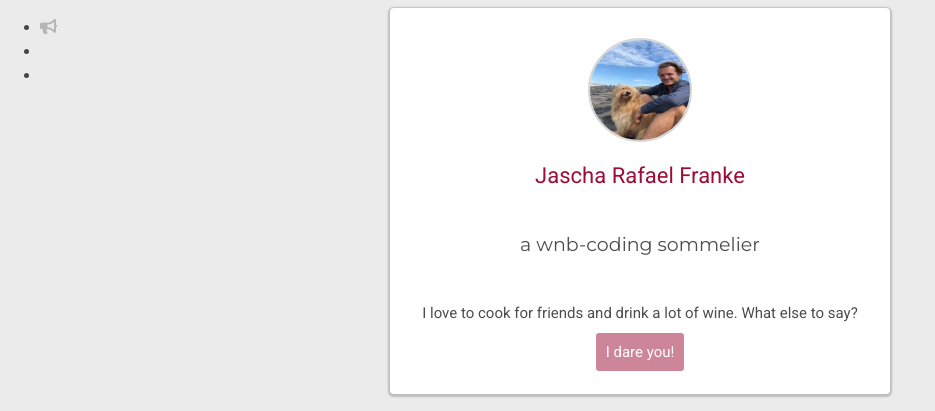
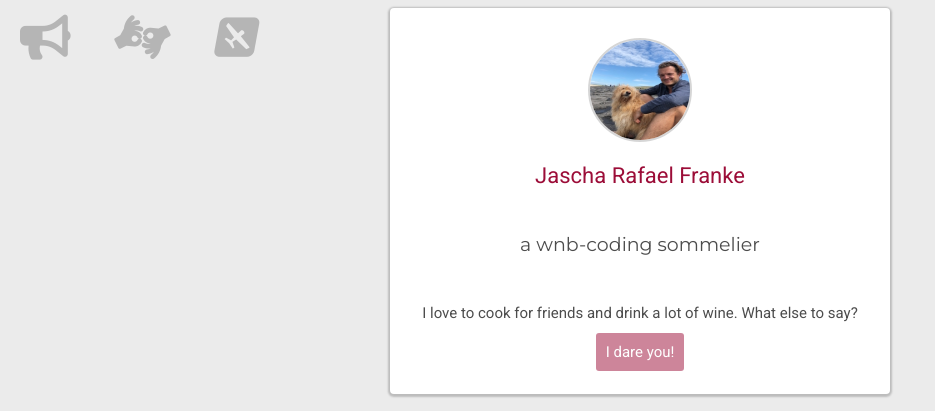
Before and after one commit to JayJay2018/profile, a plain HTML site: page index.html in a window 1280 px wide. Shown: the top 411 px of the page, without its empty margins (0-935 px from the left). Drawn offline with Linux system fonts and the light colour scheme.

Commit message:
side bar changes

```diff
--- a/index.html
+++ b/index.html
@@ -62,10 +62,10 @@
               <p>My English is as shitty as my coding skills, but I'm wondering if I succeed one day... <br><a href="https://www.angrybirds.com/games/" target="_blank"><i id="birdy" class="fab fa-3x fa-earlybirds"></i></a></p>
             </div>
             <div id="sidebar"><p>
-              <ul>
-                <li><a href="#introduction"><i class="fas fa-bullhorn"></i></a></li>
-                <li><a href="#social-media"></a></li>
-                <li><a href="#recipes"></a></li>
+              <ul class="list-inline">
+                <li><a href="#introduction"><i class="fas fa-3x fa-bullhorn"></i></a></li>
+                <li><a href="#social-media"><i class="fas fa-3x fa-american-sign-language-interpreting"></i></a></li>
+                <li><a href="#recipes"><i class="fab fa-3x fa-avianex"></i></a></li>
               </ul>
             </p></div>
             <div id="page-content"><p>Test 123</p></div>
```
